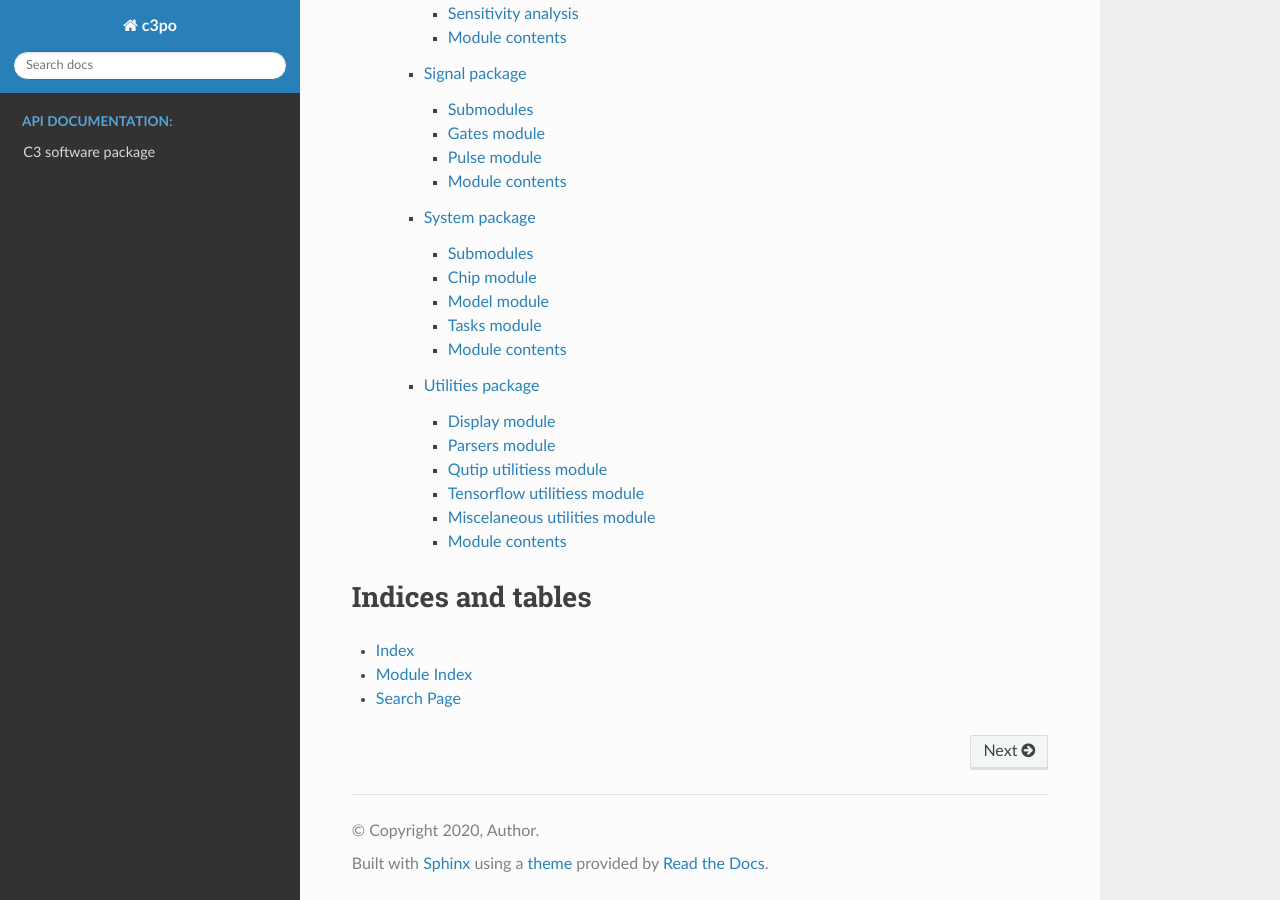
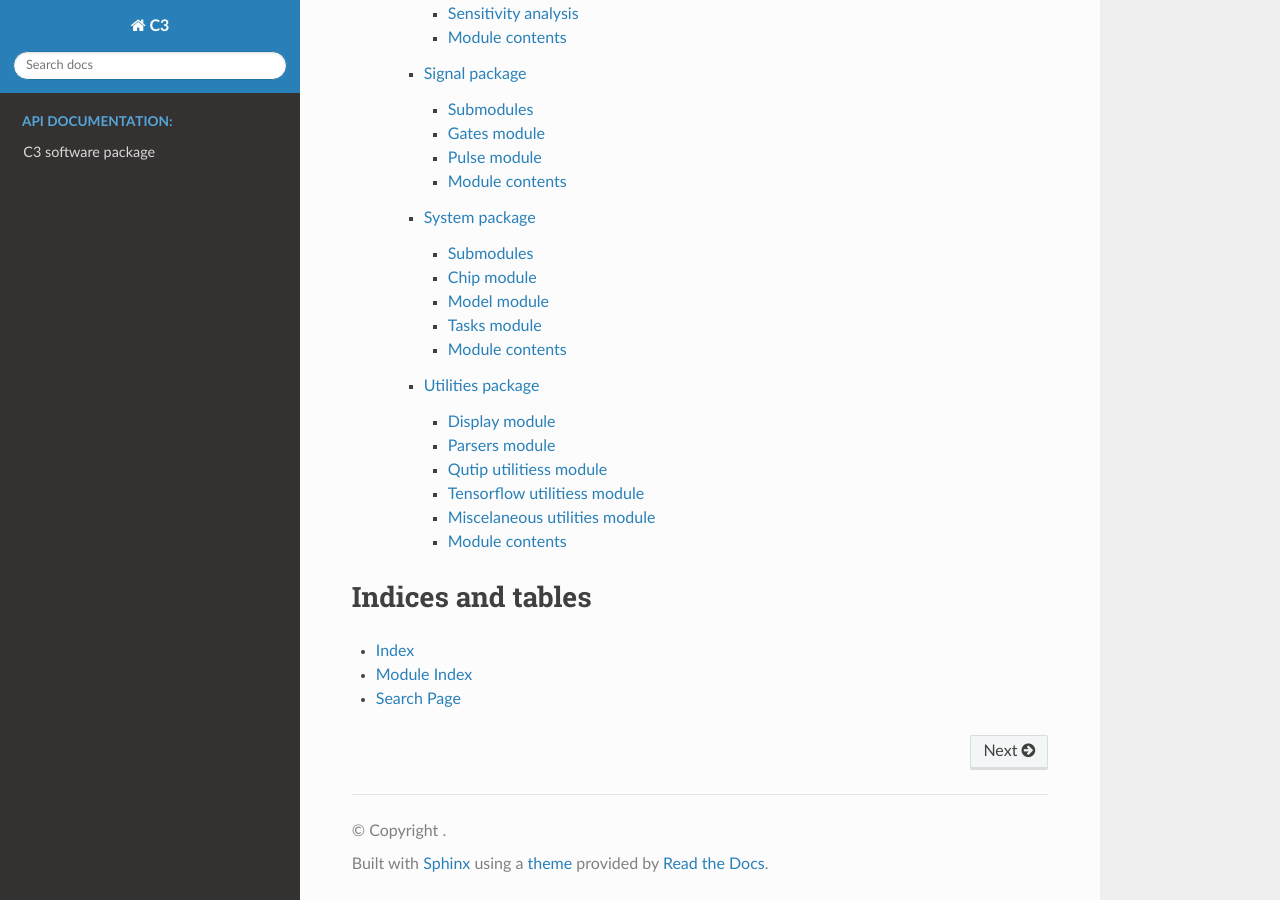
Before and after one commit to q-optimize/c3, a Sphinx documentation site: the page built from docs/index.rst, in a window 1280 px wide and 900 px high, scrolled down 927 px. Built offline with Sphinx 7.4.7 and the Read the Docs theme 2.0.0, drawn with Linux system fonts in a browser that asks for light colours; some of the changed lines change nothing that is shown.

Commit message:
Updated authors and doc settings.

```diff
--- a/docs/conf.py
+++ b/docs/conf.py
@@ -17,9 +17,8 @@
 
 # -- Project information -----------------------------------------------------
 
-project = 'c3po'
-copyright = '2020, Author'
-author = 'Author'
+project = 'C3'
+author = 'Nicolas Wittler, Federico Roy, Kevin Pack, Shai Machnes'
 
 
 # -- General configuration ---------------------------------------------------
@@ -28,12 +27,23 @@
 # extensions coming with Sphinx (named 'sphinx.ext.*') or your custom
 # ones.
 extensions = [
-    'autoapi.sphinx',
-    'sphinx.ext.viewcode',
-    'sphinx.ext.todo',
-    'sphinx.ext.napoleon',
-    "sphinx_rtd_theme",
-    'sphinx.ext.mathjax'
+    "autoapi.extension",
+]
+
+autoapi_dirs = ["../../src"]
+autoapi_file_patterns = ["*.py"]
+autoapi_ignore = ["*logs*", "__pycache__"]
+autoapi_member_order = "bysource"
+autoapi_keep_files = False
+autoapi_add_toctree_entry = False
+autoapi_options = [
+    "members",
+    "inherited-members",
+    "special-members",
+    "show-inheritance",
+    "special-members",
+    "imported-members",
+    "show-inheritance-diagram",
 ]
 
 # Add any paths that contain templates here, relative to this directory.
```
